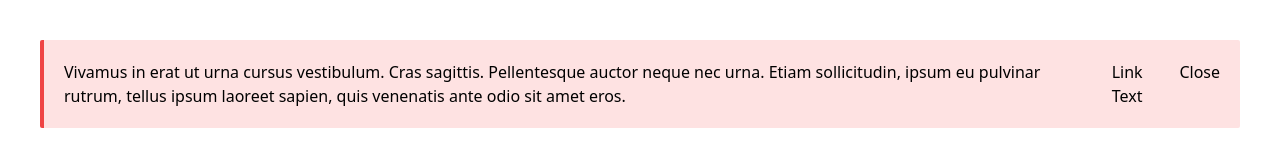
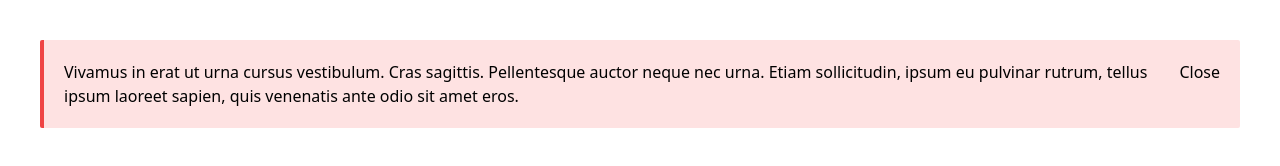
Before and after one commit to numiko/site-alert, a website built with Vite: page index.html in a window 1280 px wide. Built offline with nearby package versions, Linux system fonts and the light colour scheme.

Commit message:
Remove link from test markup as its superflouous to the example

```diff
--- a/index.html
+++ b/index.html
@@ -11,7 +11,7 @@
 
     <!-- Site Alert Code -->
     <div data-js-alert-banner data-js-alert-id="1717427103" class="hidden opacity-0 w-full flex items-start gap-6 relative p-5 rounded-sm border-l-4 bg-red-100 border-red-500"   role="alert">
-      <p>Vivamus in erat ut urna cursus vestibulum. Cras sagittis. Pellentesque auctor neque nec urna. Etiam sollicitudin, ipsum eu pulvinar rutrum, tellus ipsum laoreet sapien, quis venenatis ante odio sit amet eros.</p><a href="/">Link Text</a>
+      <p>Vivamus in erat ut urna cursus vestibulum. Cras sagittis. Pellentesque auctor neque nec urna. Etiam sollicitudin, ipsum eu pulvinar rutrum, tellus ipsum laoreet sapien, quis venenatis ante odio sit amet eros.</p>
       <button data-js-alert-close class="ml-auto">Close</button>
     </div>
     <!-- End Site Alert Code -->
```
